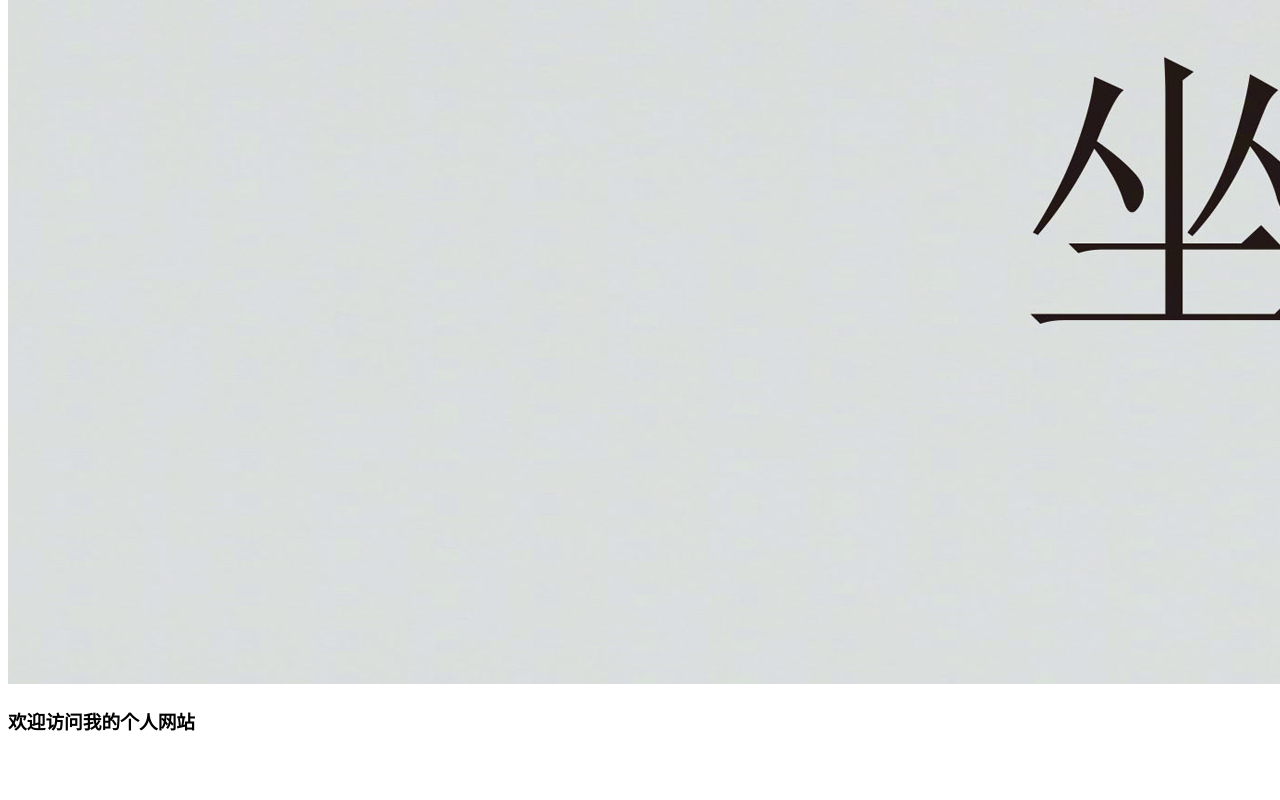
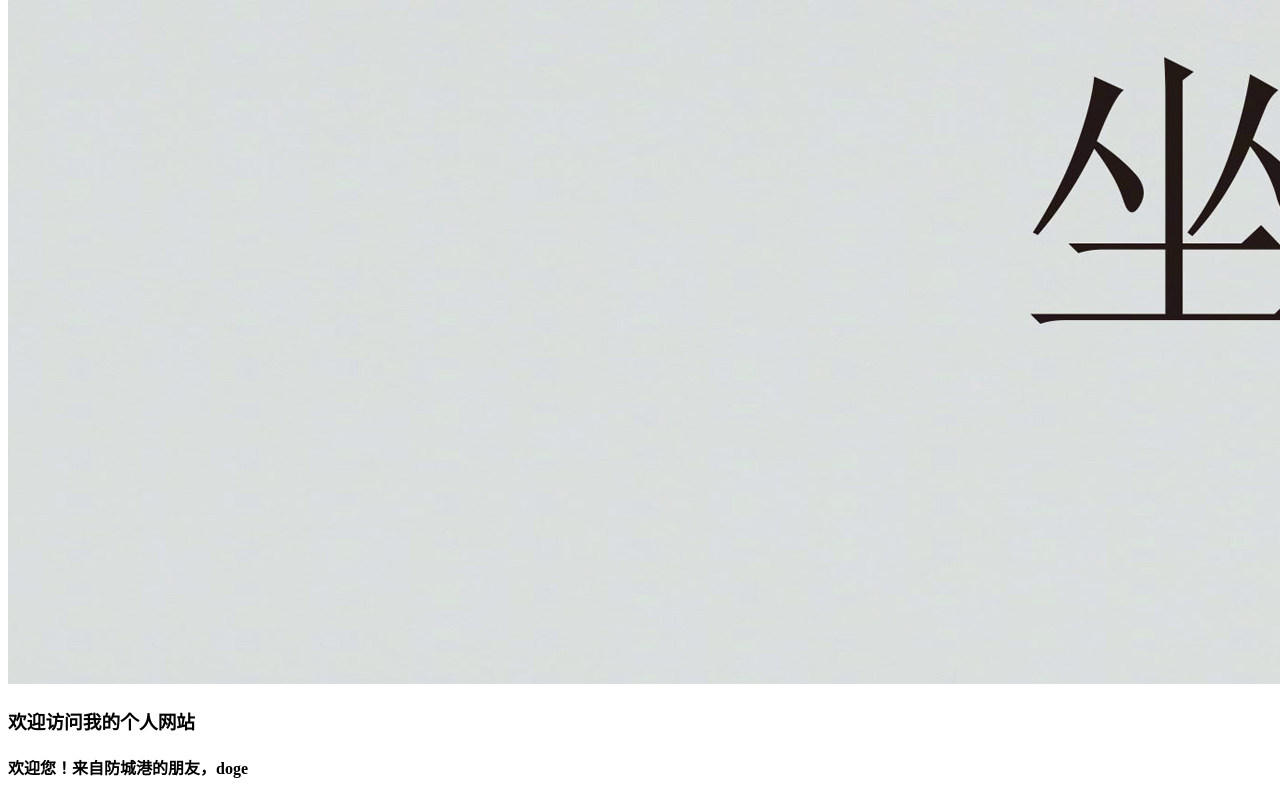
Before and after one commit to dengwopahui/dengwopahui.GitHub.io, a plain HTML site: page index.html in a window 1280 px wide. Shown: the part 764-1564 px from the top of the page. Before the commit the page ends 1516 px from the top, so only its background shows below. Drawn offline with Linux system fonts and the light colour scheme.

Commit message:
Update index.html

```diff
--- a/index.html
+++ b/index.html
@@ -7,5 +7,6 @@
   <body>
     <img src="./爱情公寓5张伟请坐高清壁纸3440x1440_彼岸图网 (1).jpg"/>
     <h3> 欢迎访问我的个人网站</h3>
+    <h4>欢迎您！来自防城港的朋友，doge</h4>
   </body>
 </html>
```
